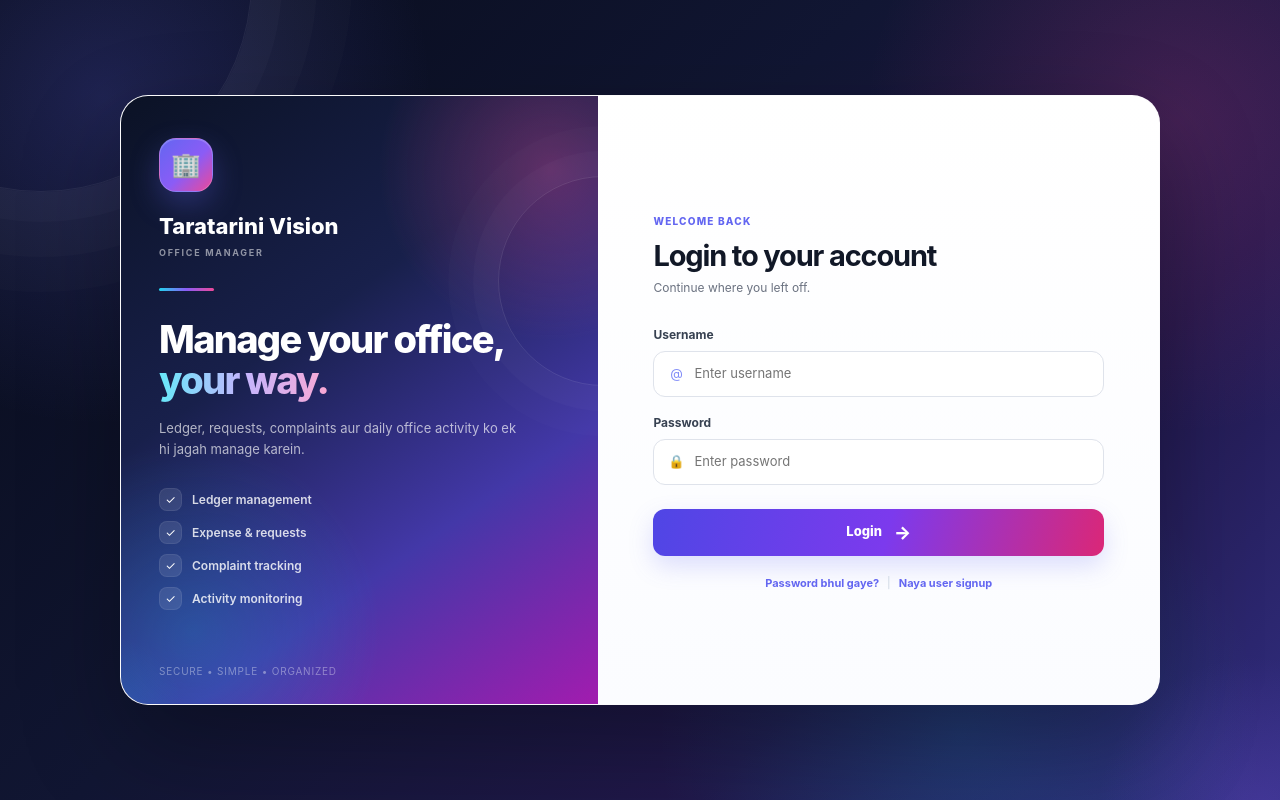
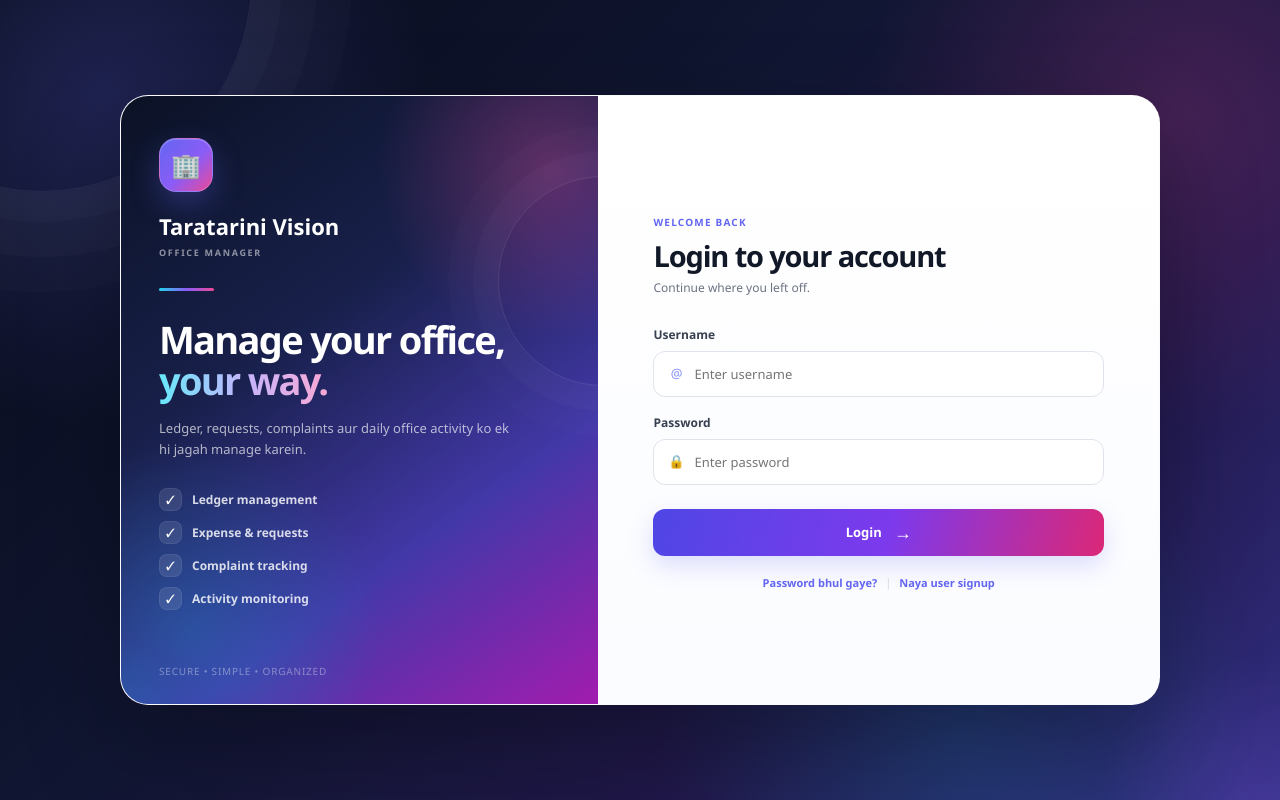
Before and after one commit to Mantus208/taratarini-vision, a React (Vite) app in the folder client/: page / in a window 1280 px wide. Built offline with nearby package versions, Linux system fonts and the light colour scheme.

Commit message:
firefox font ui problem solving

```diff
--- a/client/src/styles/base.css
+++ b/client/src/styles/base.css
@@ -23,16 +23,24 @@ body {
       transparent 28%
     ),
     var(--bg);
+
   color: var(--text);
+
+  font-family: "Segoe UI", Roboto, Arial, sans-serif;
+
   font-size: 15px;
   line-height: 1.5;
+  font-weight: 400;
+  text-rendering: auto;
 }
 
 button,
 input,
 select,
 textarea {
-  font: inherit;
+  font-family: "Segoe UI", Roboto, Arial, sans-serif;
+
+  font-weight: 400;
 }
 
 button {
@@ -46,11 +54,13 @@ button {
 h1,
 h2,
 h3,
-h4 {
+h4,
+h5,
+h6 {
   margin: 0;
   color: var(--text);
   font-weight: 700;
-  letter-spacing: -0.02em;
+  letter-spacing: normal;
 }
 
 p {
@@ -131,33 +141,3 @@ textarea {
   color: #be185d;
   font-weight: 700;
 }
-/* Firefox font rendering fix */
-@-moz-document url-prefix() {
-  body,
-  button,
-  input,
-  select,
-  textarea {
-    font-weight: 400;
-  }
-
-  h1,
-  h2,
-  h3,
-  h4,
-  h5,
-  h6,
-  strong,
-  b {
-    font-weight: 600;
-  }
-}
-@-moz-document url-prefix() {
-  * {
-    text-shadow: none !important;
-  }
-
-  body {
-    font-weight: 400;
-  }
-}
--- a/client/src/styles/variables.css
+++ b/client/src/styles/variables.css
@@ -44,19 +44,8 @@
   --shadow: 0 16px 45px rgba(15, 23, 42, 0.09);
   --shadow-lg: 0 25px 70px rgba(15, 23, 42, 0.14);
 
-  font-family:
-    Inter,
-    "Segoe UI",
-    system-ui,
-    -apple-system,
-    BlinkMacSystemFont,
-    Roboto,
-    sans-serif;
+  font-family: "Segoe UI", Roboto, Arial, sans-serif;
 
   color: var(--text);
   background: var(--bg);
-  font-synthesis: none;
-  text-rendering: optimizeLegibility;
-  -webkit-font-smoothing: antialiased;
-  -moz-osx-font-smoothing: grayscale;
 }
```
